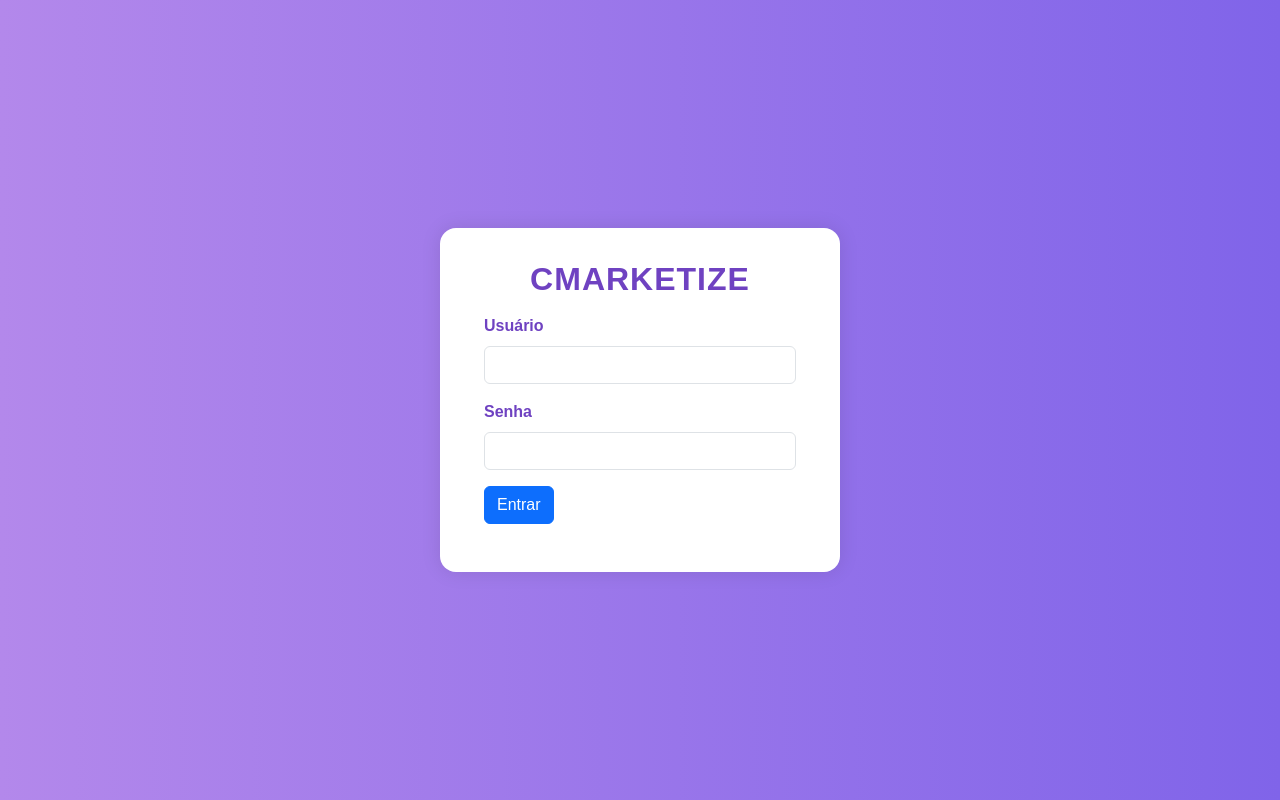
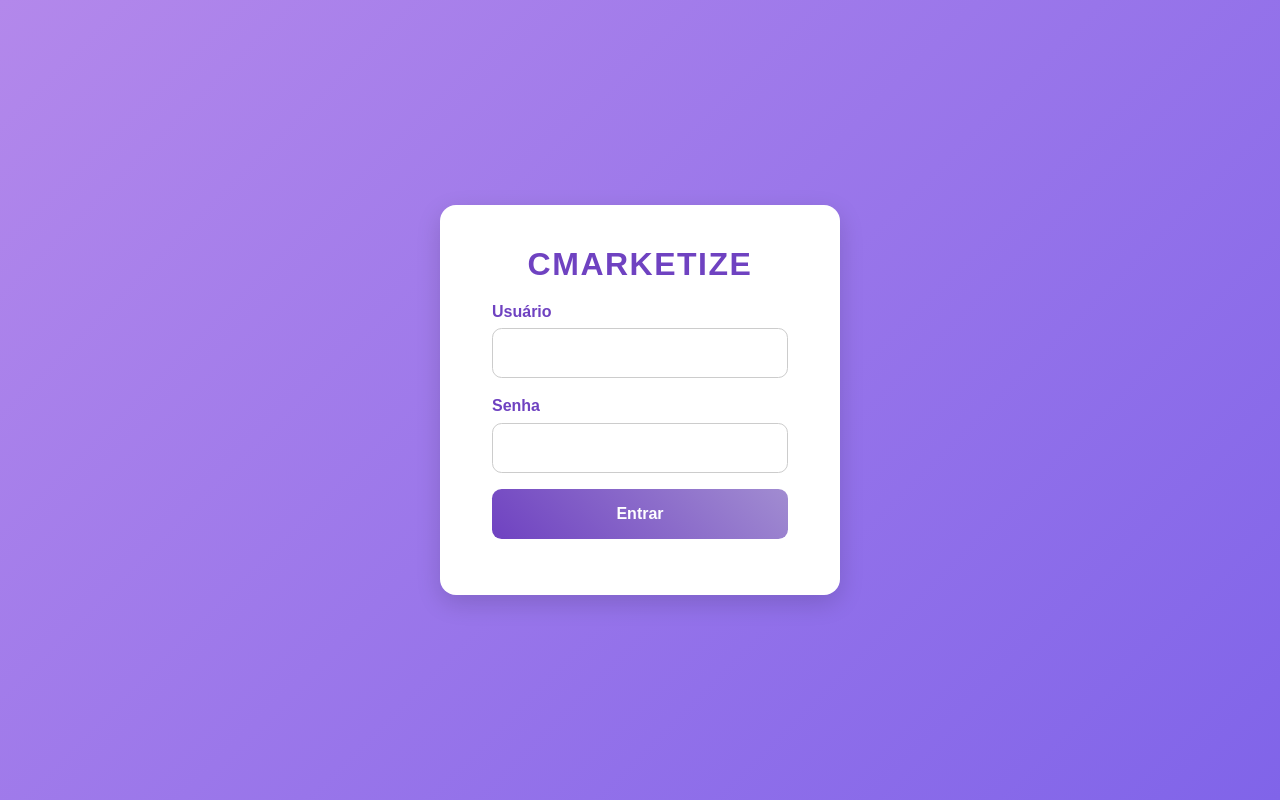
Before and after one commit to GabrielGalvao012/crud_flask, a Flask app: page /login in a window 1280 px wide. Run offline with Flask 3, Linux system fonts and the light colour scheme; some libraries are stand-ins or nearby versions.

Commit message:
VisualChangesCommit

```diff
--- a/static/estilo.css
+++ b/static/estilo.css
@@ -1,44 +1,80 @@
 body {
-    background: linear-gradient(to right, #b388eb, #8064e9);
+    background: linear-gradient(135deg, #b388eb, #8064e9);
     height: 100vh;
     display: flex;
     align-items: center;
     justify-content: center;
-    font-family: Arial, sans-serif;
+    font-family: 'Poppins', Arial, sans-serif;
+    margin: 0;
 }
 
+/* Card Login */
 .card-login {
     background-color: #fff;
-    border: none;
     border-radius: 1rem;
-    box-shadow: 0 0 20px rgba(0, 0, 0, 0.1);
-    padding: 2rem;
+    box-shadow: 0 8px 25px rgba(0, 0, 0, 0.15);
+    padding: 2.5rem;
     width: 100%;
     max-width: 400px;
+    animation: fadeIn 0.6s ease-in-out;
 }
 
-.btn-roxo {
-    background-color: #6f42c1;
-    border-color: #6f42c1;
-    color: white;
+/* Título */
+h2.marca {
+    color: #6f42c1;
+    font-weight: 700;
+    margin-bottom: 1.5rem;
+    text-align: center;
+    letter-spacing: 1.5px;
 }
 
-.btn-roxo:hover {
-    background-color: #5936a9;
-    border-color: #5936a9;
+/* Labels */
+.form-label {
+    font-weight: 600;
+    color: #6f42c1;
+    margin-bottom: 0.3rem;
+    display: block;
 }
 
-.form-label {
-    font-weight: bold;
-    color: #6f42c1;
+/* Inputs */
+.form-control {
+    border-radius: 0.6rem;
+    padding: 0.75rem;
+    border: 1px solid #ccc;
+    transition: all 0.3s ease;
 }
 
-h2 {
-    color: #6f42c1;
+.form-control:focus {
+    border-color: #6f42c1;
+    box-shadow: 0 0 8px rgba(111, 66, 193, 0.3);
 }
 
-.marca {
-    font-family: 'Poppins', sans-serif;
-    font-weight: 550; /* Deixa o texto mais encorpado */
-    letter-spacing: 1px;
+/* Botão */
+.btn-primary {
+    background: linear-gradient(45deg, #6f42c1, #a18cd1);
+    border: none;
+    color: white;
+    font-weight: 600;
+    border-radius: 0.6rem;
+    padding: 0.8rem 1.2rem;
+    width: 100%;
+    transition: all 0.3s ease;
 }
+
+.btn-primary:hover {
+    background: linear-gradient(45deg, #5936a9, #8d72d8);
+    transform: translateY(-2px);
+    box-shadow: 0 4px 12px rgba(111, 66, 193, 0.3);
+}
+
+/* Mensagens de erro */
+#messages .alert {
+    border-radius: 0.6rem;
+    font-size: 0.9rem;
+}
+
+/* Animação ao carregar */
+@keyframes fadeIn {
+    from { opacity: 0; transform: translateY(-20px); }
+    to { opacity: 1; transform: translateY(0); }
+}
--- a/templates/editar_servico.html
+++ b/templates/editar_servico.html
@@ -18,7 +18,7 @@
     <select class="form-control" id="cliente_id" name="cliente_id" required>
         <option value="">Selecione um cliente</option>
         {% for cliente in clientes %}
-            <option value="{{ cliente.id_cliente }}" {% if cliente.id_cliente = servico.cliente_id %}selected{% endif %}>
+        <option value="{{ cliente.id_cliente }}" {% if cliente.id_cliente == servico.cliente_id %}selected{% endif %}>
             {{ cliente.nome_cliente }}
         </option>
         {% endfor %}
--- a/templates/lista_clientes.html
+++ b/templates/lista_clientes.html
@@ -7,7 +7,7 @@
             <th>Nome</th>
             <th>Email</th>
             <th>Telefone</th>
-            <th>Açoes</th>
+            <th>Ações</th>
         </tr>
     </thead>
 
--- a/templates/servicos.html
+++ b/templates/servicos.html
@@ -1,3 +1,5 @@
+<title>Lista de Serviços</title>
+
 {% extends "template.html" %}
 
 {% block conteudo %}
--- a/templates/template.html
+++ b/templates/template.html
@@ -6,6 +6,7 @@
     <title>{{ titulo }}</title>
 
     <link rel="stylesheet" href="{{ url_for('static', filename='bootstrap.css') }}">
+    <link rel="stylesheet" href="{{ url_for('static', filename='listclient.css') }}">
 
 
 </head>
@@ -43,10 +44,10 @@
                     </li>
                     -->
                     <li class="nav-item">
-                        <a class="nav-link" href="{{ url_for('listar_servicos') }}">Serviços</a>
+                        <a class="nav-link active" aria-current="page" href="{{ url_for('listar_servicos') }}">Serviços</a>
                     </li>
                     <li class="nav-item">
-                        <a class="nav-link" href="/sair">Sair</a>
+                       <a class="nav-link active" aria-current="page" href="/sair">Sair</a>
                     </li>
                 </ul>
             </div>
--- a/views_cliente.py
+++ b/views_cliente.py
@@ -141,6 +141,6 @@ def excluir(id):
 
     db.session.commit()
 
-    flash("Cliente excluida com sucesso")
+    flash("Cliente excluido (a) com sucesso")
 
     return redirect(url_for('listarClientes'))
```
Also changed, not shown: static/listclient.css (added, +73 -0 lines). Lines whose indentation alone changed are shown as unchanged.
